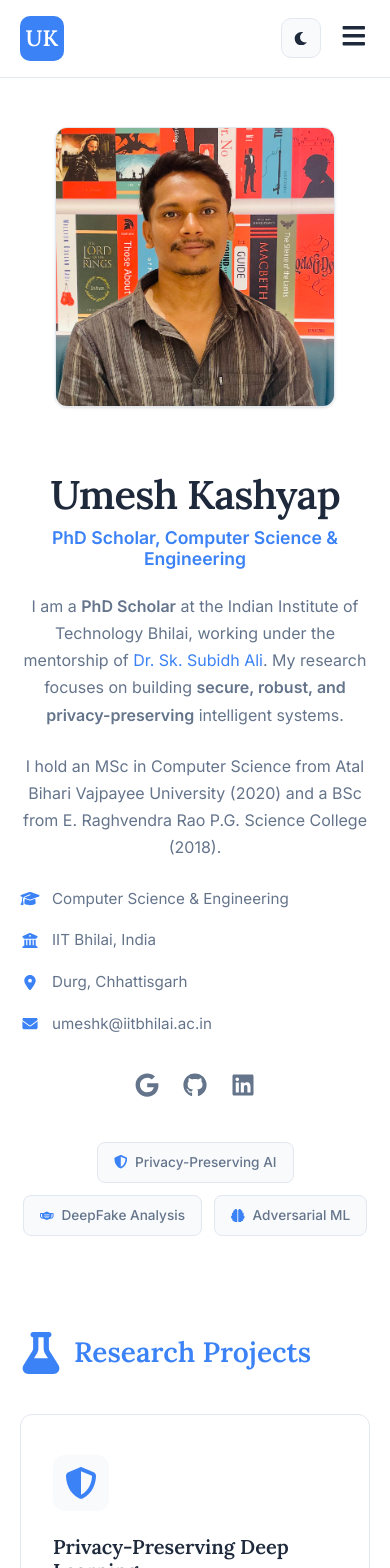
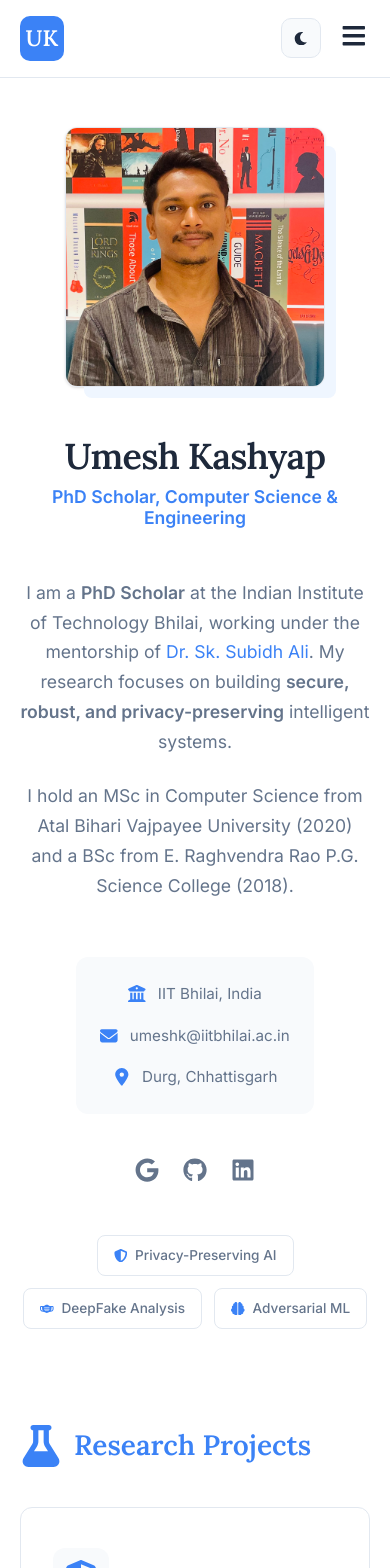
Before and after one commit to umesh-21/umeshkashyap, a React (Create React App) app: page / in a window 390 px wide. Shown: the top 1568 px of the page. Built offline with nearby package versions, Linux system fonts and the light colour scheme; the HTML template or start-up script is replaced by a standard one.

Commit message:
updated the hero section

```diff
--- a/src/components/Hero.css
+++ b/src/components/Hero.css
@@ -4,39 +4,76 @@
 
 .hero-grid {
   display: grid;
-  grid-template-columns: 1fr 2fr;
+  grid-template-columns: 350px 1fr;
   gap: clamp(2rem, 5vw, 4rem);
-  align-items: start;
+  align-items: center;
+}
+
+/* Profile Section Styling (Desktop) */
+.hero-profile {
+  width: 100%;
 }
 
 .profile-card {
+  position: relative;
+  aspect-ratio: 1/1;
   border-radius: var(--radius);
   overflow: hidden;
-  box-shadow: var(--card-shadow);
+  box-shadow: 20px 20px 0 -5px var(--accent-light), var(--card-shadow);
   border: 1px solid var(--card-border);
-  width: 100%;
+  transition: transform 0.3s ease;
+}
+
+.profile-card:hover {
+  transform: translateY(-5px);
 }
 
 .profile-image {
   width: 100%;
+  height: 100%;
   display: block;
-  aspect-ratio: 1/1;
   object-fit: cover;
+}
+
+/* Content Section Styling (Desktop) */
+.hero-content {
+  display: flex;
+  flex-direction: column;
+  text-align: left; /* Keep name and bio left aligned for grid balance */
+}
+
+.hero-name {
+  font-size: clamp(2.5rem, 5vw, 3.5rem);
+  margin-bottom: 0.5rem;
+  color: var(--text-primary);
+  letter-spacing: -0.02em;
 }
 
 .hero-subtitle {
   font-family: var(--font-sans);
   color: var(--accent-color);
   font-size: clamp(1.1rem, 2vw, 1.4rem);
-  margin-top: -0.5rem;
-  margin-bottom: 1.5rem;
+  margin-top: 0;
+  margin-bottom: 2rem;
+  font-weight: 600;
 }
 
+.hero-bio {
+  max-width: 650px;
+  font-size: 1.1rem;
+  margin-bottom: 2rem;
+}
+
+/* Centered Contact Info - Desktop & Mobile */
 .info-list {
-  display: grid;
-  grid-template-columns: repeat(auto-fit, minmax(240px, 1fr));
-  gap: 1rem;
-  margin-bottom: 2rem;
+  display: flex;
+  flex-wrap: wrap;
+  justify-content: center; /* Center the list in the column */
+  gap: 1.5rem 2.5rem;
+  margin-bottom: 2.5rem;
+  padding: 1.5rem;
+  background: var(--bg-subtle);
+  border-radius: var(--radius);
 }
 
 .info-item {
@@ -45,27 +82,28 @@
   gap: 0.75rem;
   color: var(--text-secondary);
   font-size: 0.95rem;
+  justify-content: center; /* Center icon and text content */
 }
 
 .info-item svg {
   color: var(--accent-color);
-  width: 1.25rem;
-  flex-shrink: 0;
+  font-size: 1.1rem;
 }
 
-.social-links-minimal {
+.hero-social {
   display: flex;
   gap: 1.5rem;
-  margin-bottom: 2rem;
+  margin-bottom: 2.5rem;
   font-size: 1.5rem;
+  justify-content: center; /* Center social links */
 }
 
-.social-links-minimal a {
+.hero-social a {
   color: var(--text-secondary);
   transition: all 0.2s;
 }
 
-.social-links-minimal a:hover {
+.hero-social a:hover {
   color: var(--accent-color);
   transform: translateY(-3px);
 }
@@ -74,61 +112,69 @@
   display: flex;
   flex-wrap: wrap;
   gap: 0.75rem;
+  justify-content: center; /* Center tags */
 }
 
-.tag {
+.tag-pill {
   display: flex;
   align-items: center;
   gap: 0.5rem;
   padding: 0.5rem 1rem;
-  background: var(--bg-subtle);
+  background: var(--bg-color);
   border: 1px solid var(--card-border);
   border-radius: 8px;
   font-size: 0.85rem;
   color: var(--text-secondary);
   font-weight: 500;
+  transition: all 0.2s;
 }
 
-.tag svg {
+.tag-pill svg {
   color: var(--accent-color);
 }
 
+.tag-pill:hover {
+  border-color: var(--accent-color);
+  background: var(--accent-light);
+  color: var(--accent-dark);
+}
+
+/* Mobile & Tablet Styles */
 @media (max-width: 900px) {
   .hero-grid {
     grid-template-columns: 1fr;
     text-align: center;
+    gap: 3rem;
+  }
+
+  .hero-content {
+    align-items: center;
+    text-align: center;
   }
 
   .profile-card {
-    max-width: 280px;
-    margin: 0 auto 2rem;
+    max-width: 300px;
+    margin: 0 auto;
+    box-shadow: 15px 15px 0 -4px var(--accent-light), var(--card-shadow);
   }
 
   .info-list {
-    justify-items: center;
+    flex-direction: column;
+    gap: 1rem;
+    align-items: center;
   }
 
   .info-item {
-    text-align: left;
     width: 100%;
-    max-width: 280px;
-  }
-
-  .social-links-minimal {
-    justify-content: center;
-  }
-
-  .hero-tags {
-    justify-content: center;
   }
 }
 
 @media (max-width: 480px) {
-  .info-list {
-    grid-template-columns: 1fr;
+  .hero-name {
+    font-size: 2.25rem;
   }
 
-  .info-item {
-    max-width: 100%;
+  .profile-card {
+    max-width: 260px;
   }
 }
--- a/src/components/Hero.js
+++ b/src/components/Hero.js
@@ -5,7 +5,6 @@ import {
   FaGithub,
   FaLinkedin,
   FaLocationDot,
-  FaGraduationCap,
   FaBuildingColumns,
   FaShieldHalved,
   FaMaskFace,
@@ -23,7 +22,7 @@ function Hero() {
   return (
     <section className="hero" id="about">
       <div className="hero-grid">
-        <div className="profile-wrapper">
+        <div className="hero-profile">
           <div className="profile-card">
             <img
               className="profile-image"
@@ -35,7 +34,7 @@ function Hero() {
 
         <div className="hero-content">
           <header className="hero-header">
-            <h1>Umesh Kashyap</h1>
+            <h1 className="hero-name">Umesh Kashyap</h1>
             <h3 className="hero-subtitle">PhD Scholar, Computer Science & Engineering</h3>
           </header>
 
@@ -53,24 +52,20 @@ function Hero() {
 
           <div className="info-list">
             <div className="info-item">
-              <FaGraduationCap />
-              <span>Computer Science & Engineering</span>
+              <FaBuildingColumns />
+              <span>IIT Bhilai, India</span>
             </div>
             <div className="info-item">
-              <FaBuildingColumns />
-              <span>IIT Bhilai, India</span>
+              <FaEnvelope />
+              <span>umeshk@iitbhilai.ac.in</span>
             </div>
             <div className="info-item">
               <FaLocationDot />
               <span>Durg, Chhattisgarh</span>
             </div>
-            <div className="info-item">
-              <FaEnvelope />
-              <span>umeshk@iitbhilai.ac.in</span>
-            </div>
           </div>
 
-          <div className="social-links-minimal">
+          <div className="hero-social">
             <a href="https://scholar.google.com/citations?user=pragXJsAAAAJ&hl=en" target="_blank" rel="noopener noreferrer" title="Google Scholar">
               <FaGoogle />
             </a>
@@ -84,7 +79,7 @@ function Hero() {
 
           <div className="hero-tags">
             {tags.map((tag, index) => (
-              <span key={index} className="tag">
+              <span key={index} className="tag-pill">
                 {tag.icon}
                 {tag.text}
               </span>
```
